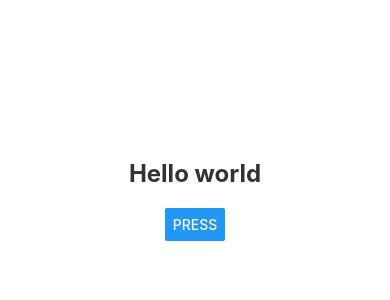
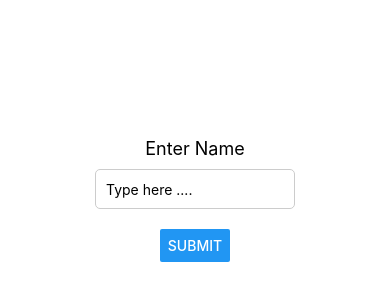
Before and after one commit to GetontoMoses/react-native, a React Native app: screen / in a window 390 px wide. Shown: the part 222-522 px from the top of the page. Built offline with nearby package versions, Linux system fonts and the light colour scheme.

Commit message:
feat: handling user input

```diff
--- a/App.tsx
+++ b/App.tsx
@@ -1,11 +1,19 @@
+import { useState } from "react";
 import { StatusBar } from "expo-status-bar";
-import { StyleSheet, Text, View, Button, Alert } from "react-native";
+import { StyleSheet, Text, View, Button, Alert, TextInput } from "react-native";
 
 export default function App() {
+  const [name, setName] = useState("");
   return (
     <View style={styles.container}>
-      <Text style={styles.title}>Hello world</Text>
-      <Button title="press" onPress={() => Alert.alert("Button pressed!")} />
+      <Text style={styles.label}>Enter Name</Text>
+      <TextInput
+        style={styles.input}
+        placeholder="Type here ...."
+        value={name}
+        onChangeText={(text) => setName(text)}
+      />
+      <Button title="Submit" onPress={() => Alert.alert(`Hello, ${name}!`)} />
       <StatusBar style="auto" />
     </View>
   );
@@ -21,7 +29,21 @@ const styles = StyleSheet.create({
   title: {
     fontSize: 24,
     fontWeight: "bold",
-    color: "#333",
+    color: "#33",
+    marginBottom: 10,
+  },
+  label: {
+    fontSize: 18,
+    marginBottom: 10,
+  },
+  input: {
+    width: 200,
+    height: 40,
+    borderWidth: 1,
+    borderColor: "#ccc",
+    paddingHorizontal: 10,
     marginBottom: 20,
+    borderRadius: 5,
+    backgroundColor: "fff",
   },
 });
```
